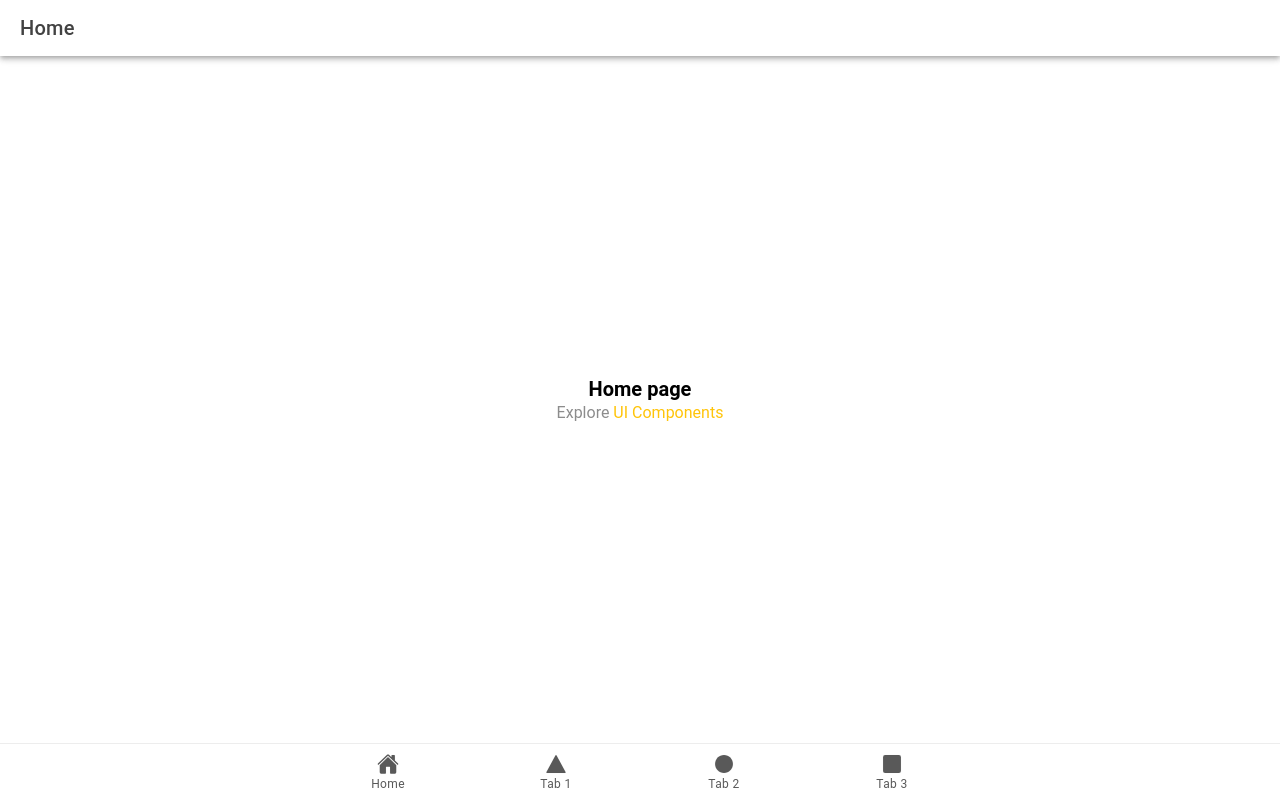
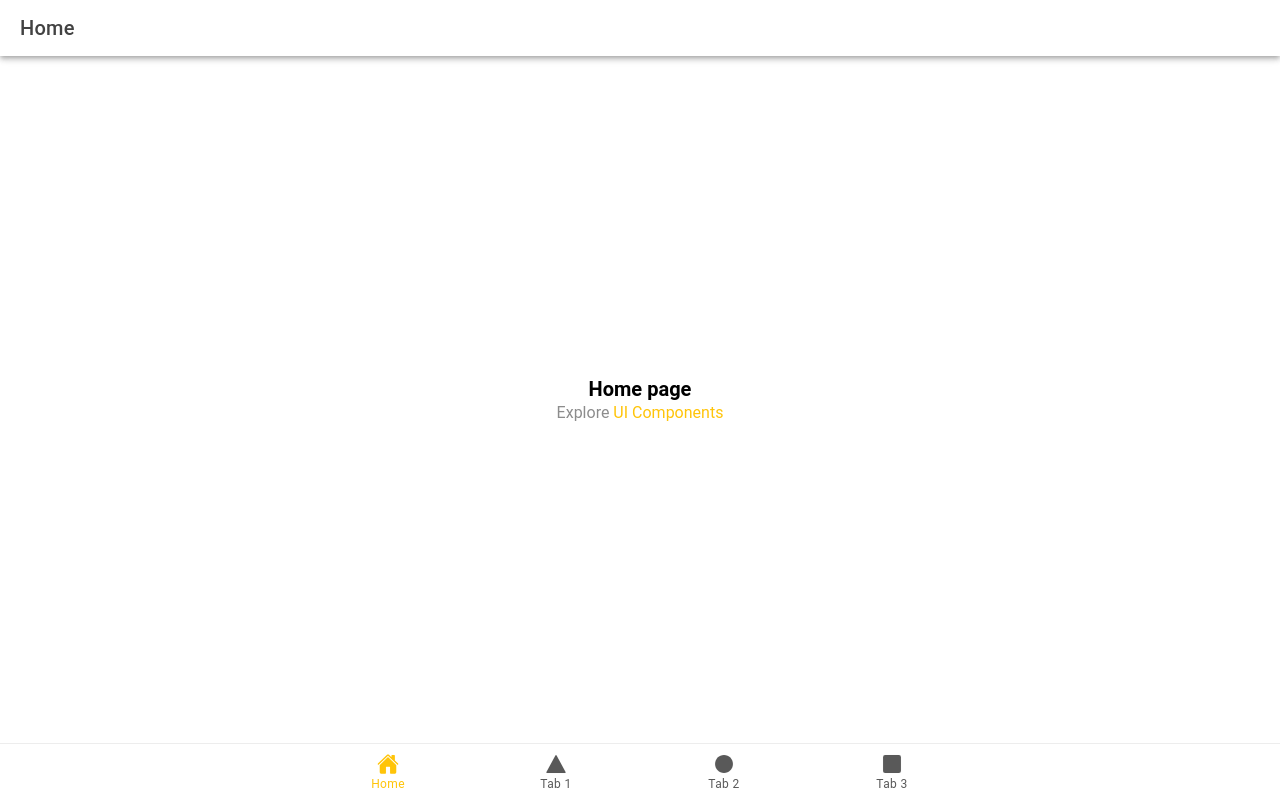
Before and after one commit to primitive/astral-wordpress, a React (Create React App) app: page /home in a window 1280 px wide. Built offline with nearby package versions, Linux system fonts and the light colour scheme.

Commit message:
update href

```diff
--- a/src/App.tsx
+++ b/src/App.tsx
@@ -63,7 +63,7 @@ const App: React.FC = () => (
         </IonRouterOutlet>
 
         <IonTabBar slot="bottom">
-          <IonTabButton tab="tab1" href="/tab1">
+          <IonTabButton tab="home" href="/home">
             <IonIcon aria-hidden="true" icon={home} />
             <IonLabel>Home</IonLabel>
           </IonTabButton>
```
